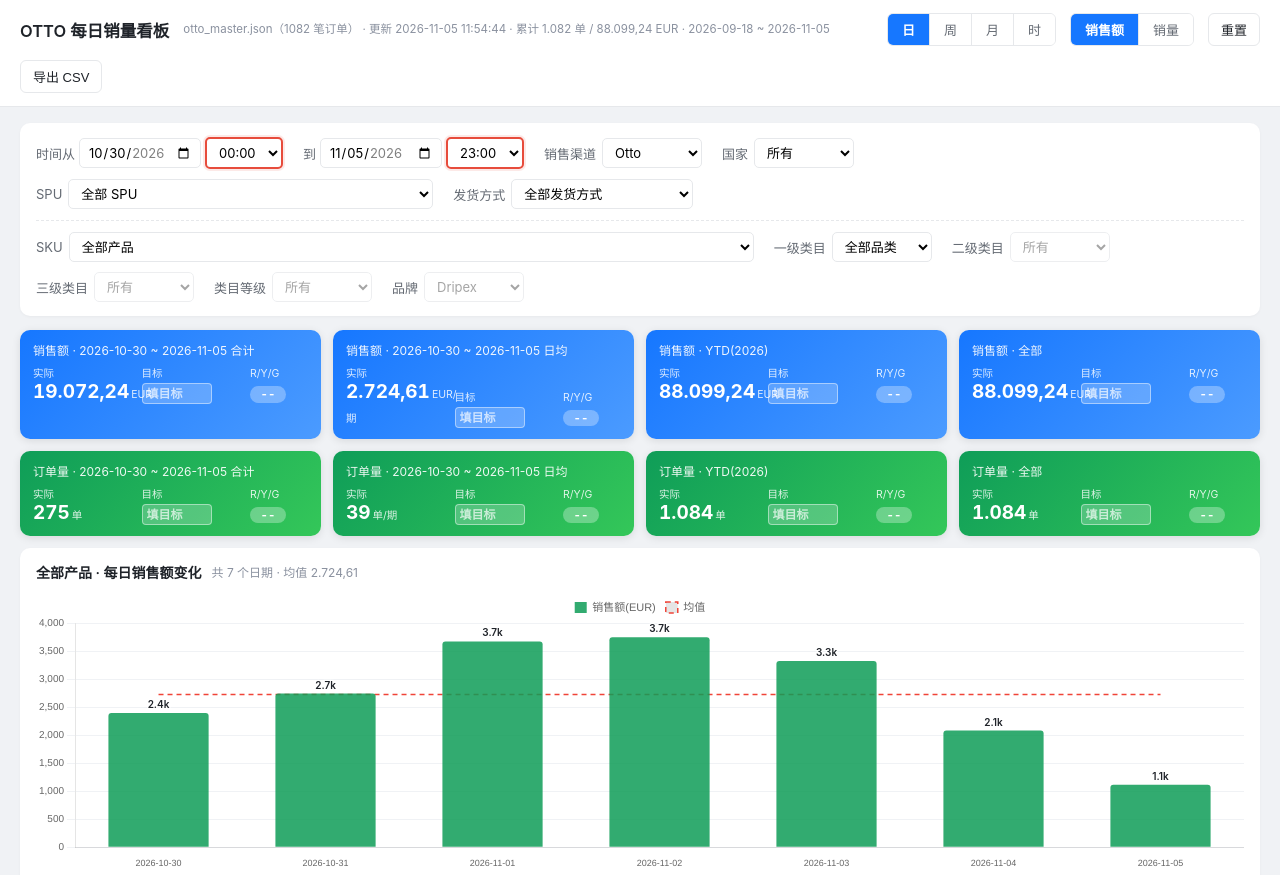
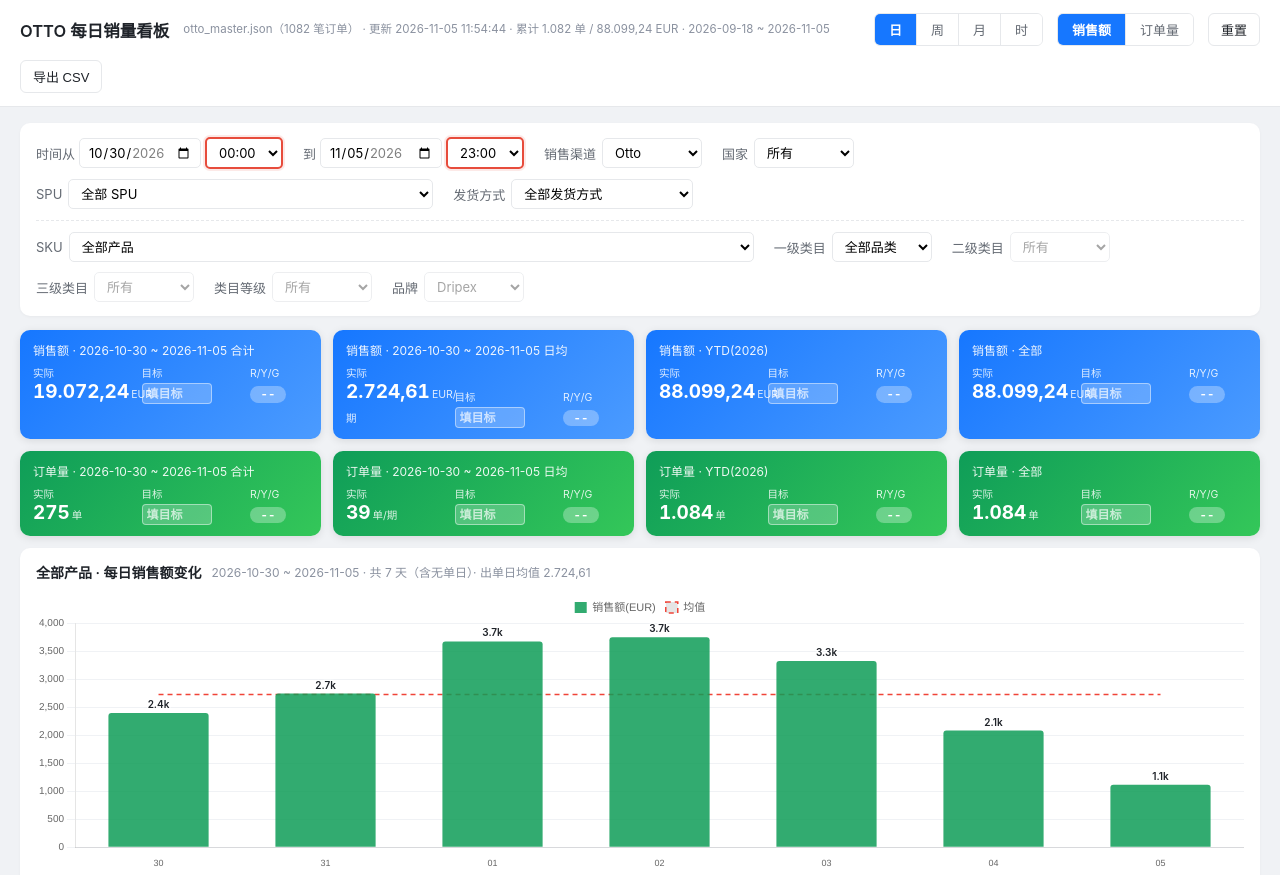
Before and after one commit to evertee6-lab/otto-dashboard, a plain HTML site: page index.html in a window 1280 px wide. Shown: the top 875 px of the page. Drawn offline with nearby package versions, Linux system fonts and the light colour scheme.

Commit message:
update dashboard 2026-11-05 12:23

```diff
--- a/index.html
+++ b/index.html
@@ -74,7 +74,7 @@ tr.dayhead .dnum{float:right;font-weight:600;color:#1677ff}
     <button data-v="day" class="on">日</button><button data-v="week">周</button><button data-v="month">月</button><button data-v="hour">时</button>
   </div>
   <div class="seg" id="segMetric">
-    <button data-v="amt" class="on">销售额</button><button data-v="qty">销量</button>
+    <button data-v="amt" class="on">销售额</button><button data-v="qty">订单量</button>
   </div>
   <button class="btn" onclick="resetFilters()">重置</button>
   <button class="btn" onclick="exportCsv()">导出 CSV</button>
@@ -107,7 +107,7 @@ tr.dayhead .dnum{float:right;font-weight:600;color:#1677ff}
   <div class="cards" id="qtyCards"></div>
 
   <div class="panel">
-    <h2><span id="chartTitle">销量变化趋势</span> <span class="sub" id="chartSub"></span></h2>
+    <h2><span id="chartTitle">订单量变化趋势</span> <span class="sub" id="chartSub"></span></h2>
     <div class="chartbox"><canvas id="chart"></canvas></div>
   </div>
 
@@ -261,7 +261,7 @@ function periodAgg(arr){
   const m={};
   arr.forEach(r=>{
     const o=m[r.period]||(m[r.period]={period:r.period,amt:0,qty:0,orders:0});
-    o.amt+=r.amt; o.qty+=r.qty; o.orders=Math.max(o.orders,r.orders);
+    o.amt+=r.amt; o.qty+=r.qty; o.orders+=r.orders;   // 同日各 SKU 订单数相加
   });
   return Object.values(m).sort((a,b)=>a.period<b.period?-1:1);
 }
@@ -283,7 +283,7 @@ function currentTotals(){
   const m={};
   filterSku(srcByGran(),sku).forEach(r=>{
     const o=m[r.period]||(m[r.period]={period:r.period,amt:0,qty:0,orders:0});
-    o.amt+=r.amt; o.qty+=r.qty; o.orders=Math.max(o.orders,r.orders);
+    o.amt+=r.amt; o.qty+=r.qty; o.orders+=r.orders;   // 同日各 SKU 订单数相加
   });
   return Object.values(m).sort((a,b)=>a.period<b.period?-1:1);
 }
@@ -344,7 +344,17 @@ function renderCards(){
 
 function renderChart(){
   const sku=sSel.value;
-  let series=currentSeries();
+  // 无 SKU/SPU/品类/运输方式筛选时，直接用 totals（按订单号去重，最精确）；
+  // 有维度筛选时才走 SKU 级聚合
+  const dimFiltered = !!(sSel.value || pSel.value || cSel.value || tSel.value);
+  let series;
+  if(dimFiltered){
+    series=currentSeries();
+  } else {
+    series=(D.totals[gran]||[]).map(r=>({period:r.period, amt:r.amt, qty:r.qty, orders:r.orders}))
+             .filter(r=>inScope(r.period))
+             .sort((a,b)=> a.period<b.period?-1:1);
+  }
 
   // 日粒度 + 已选月份：补全整月每一天（没出单的日子补 0），横轴不省略
   // 小时视图：补全当天 24 小时
@@ -361,28 +371,32 @@ function renderChart(){
     series=full;
   }
 
-  const fullMonth = (gran==='day' && fromDateEl.value && toDateEl.value===fromDateEl.value);
+  // 日视图：补全「起止日期之间」的每一天（没出单的日子补 0，不省略）
+  const fullMonth = (gran==='day' && fromDateEl.value && toDateEl.value && fromDateEl.value<=toDateEl.value);
   if(fullMonth){
-    const yy=fromDateEl.value||curY, mm=toDateEl.value;
-    const dayCount=new Date(parseInt(yy), parseInt(mm), 0).getDate();
     const map={};
     series.forEach(r=>{map[r.period]=r;});
     const full=[];
-    for(let d=1; d<=dayCount; d++){
-      const p=yy+'-'+mm+'-'+pad(d);
+    let cur=new Date(fromDateEl.value+'T00:00:00');
+    const end=new Date(toDateEl.value+'T00:00:00');
+    let guard=0;
+    while(cur<=end && guard<400){
+      const p=cur.getFullYear()+'-'+pad(cur.getMonth()+1)+'-'+pad(cur.getDate());
       full.push(map[p] || {period:p, amt:0, qty:0, orders:0});
+      cur.setDate(cur.getDate()+1);
+      guard++;
     }
-    series=full;
+    if(full.length) series=full;
   }
 
   const labels=series.map(r=> fullDay ? (r.period.slice(11,13)+':00') : (fullMonth? r.period.slice(8) : r.period));
   const fullLabels=series.map(r=>r.period);
-  const vals=series.map(r=>metric==='amt'?+r.amt.toFixed(2):r.qty);
+  const vals=series.map(r=>metric==='amt'?+r.amt.toFixed(2):r.orders);   // 销量=订单量
   const nz=vals.filter(v=>v>0);
   const avg=nz.length?nz.reduce((a,b)=>a+b,0)/nz.length:0;
 
   document.getElementById('chartTitle').textContent =
-    `${sku||'全部产品'} · ${GRAN_LABEL[gran]}${metric==='amt'?'销售额':'销量'}变化`;
+    `${sku||'全部产品'} · ${GRAN_LABEL[gran]}${metric==='amt'?'销售额':'订单量'}变化`;
   document.getElementById('chartSub').textContent = fullDay
     ? `${day} 小时分布（${fromHourEl.value}:00~${toHourEl.value}:00）· 有单小时均值 ${metric==='amt'?fmt(avg):fmtInt(Math.round(avg))}`
     : (fullMonth
@@ -393,7 +407,7 @@ function renderChart(){
   chart=new Chart(document.getElementById('chart'),{
     type:'bar',
     data:{labels, datasets:[
-      {label:metric==='amt'?'销售额(EUR)':'销量(件)', data:vals,
+      {label:metric==='amt'?'销售额(EUR)':'订单量(单)', data:vals,
        backgroundColor:metric==='amt'?'rgba(15,157,88,.85)':'rgba(22,119,255,.85)', borderRadius:3, barPercentage:.75},
       {label:'均值', data:labels.map(()=>+avg.toFixed(2)), type:'line', borderColor:'#f04438',
        borderWidth:1.5, pointRadius:0, borderDash:[5,4], fill:false}
```
